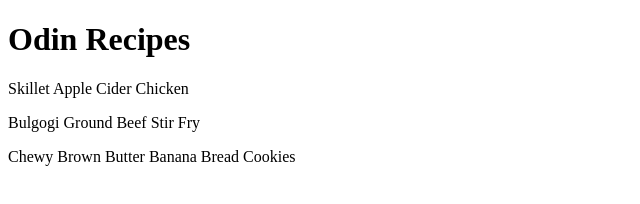
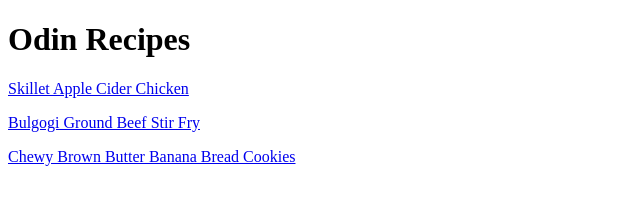
Before and after one commit to Smau03/odin-recipes, a plain HTML site: page index.html in a window 1280 px wide. Shown: the whole page, without its empty margins (0-640 px from the left). Drawn offline with Linux system fonts and the light colour scheme.

Commit message:
Complete page
Page is working and redirecting back to home.

```diff
--- a/index.html
+++ b/index.html
@@ -7,13 +7,20 @@
 </head>
 <body>
     <h1>Odin Recipes</h1>
-    <p>Skillet Apple Cider Chicken
-        <a href="./recipes/chicken.html" target="_blank" rel="noreferrer"></a></p>
-    <p>Bulgogi Ground Beef Stir Fry
-        <a href="./recipes/beef.html" target="_blank" rel="noreferrer"></a>
+    <p>
+        <a href="./recipes/chicken.html" target="_blank" rel="noreferrer">
+            Skillet Apple Cider Chicken
+        </a></p>
+    <p>
+        <a href="./recipes/beef.html" target="_blank" rel="noreferrer">
+            Bulgogi Ground Beef Stir Fry
+        </a>
     </p>
-    <p>Chewy Brown Butter Banana Bread Cookies
-        <a href="./recipes/cookies.html" target="_blank" rel="noreferrer"></a>
+    <p>
+        <a href="./recipes/cookies.html" target="_blank" rel="noreferrer">
+            Chewy Brown Butter Banana Bread Cookies
+        </a>
     </p>
+
 </body>
 </html>
```
